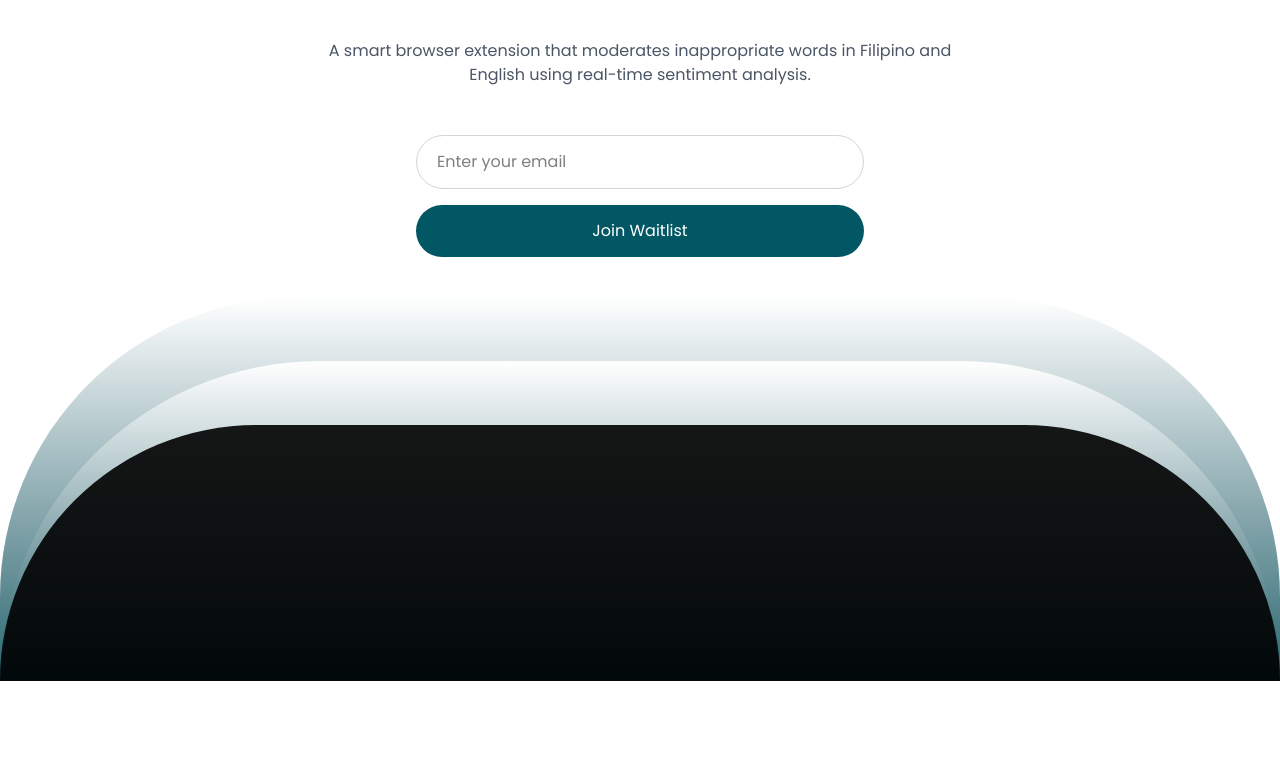
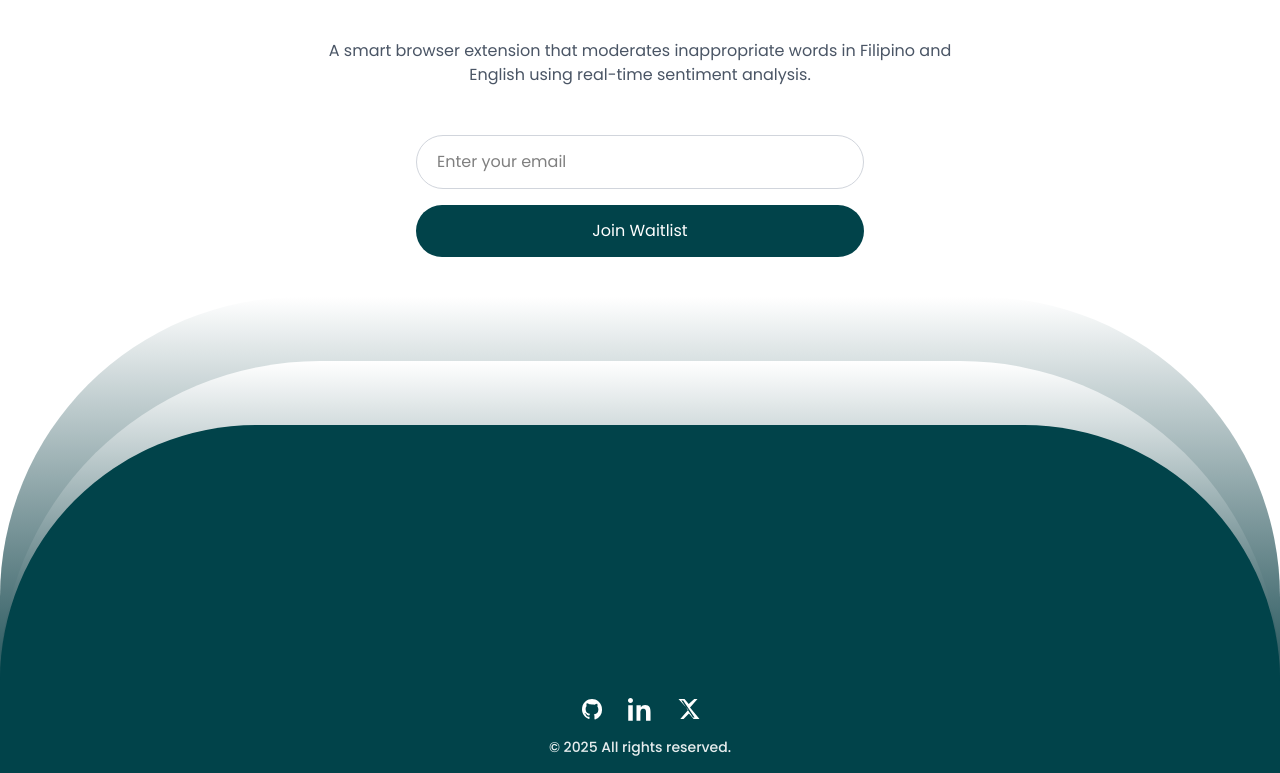
Before and after one commit to yno0/murai-final-ver, a React (Vite) app: page / in a window 1280 px wide. Shown: the part 311-1084 px from the top of the page. Before the commit the page ends 992 px from the top, so only its background shows below. Built offline with nearby package versions, Linux system fonts and the light colour scheme.

Commit message:
update landing logo

```diff
--- a/src/client/pages/Landing.jsx
+++ b/src/client/pages/Landing.jsx
@@ -46,20 +46,20 @@ export default function WaitlistLandingPage() {
                     value={email}
                     onChange={(e) => setEmail(e.target.value)}
                     placeholder="Enter your email"
-                    className="w-full px-5 py-3.5 text-base border border-gray-300 rounded-full focus:outline-none focus:ring-2 focus:ring-[#015763] focus:border-transparent"
+                    className="w-full px-5 py-3.5 text-base border border-gray-300 rounded-full focus:outline-none focus:ring-2 focus:ring-[#01434A] focus:border-transparent"
                   />
                 </div>
                 <button
                   onClick={handleSubmit}
-                  className="w-full bg-[#015763] text-white text-base py-3.5 px-6 rounded-full hover:bg-[#014b56] transition-colors"
+                  className="w-full bg-[#01434A] text-white text-base py-3.5 px-6 rounded-full hover:bg-[#01363D] transition-colors"
                 >
                   Join Waitlist
                 </button>
               </div>
             ) : (
               <div className="max-w-md mx-auto space-y-4">
-                <div className="bg-[#015763]/10 border border-[#015763]/30 rounded-full py-3 px-6">
-                  <p className="text-[#015763] text-base">✓ You're on the waitlist!</p>
+                <div className="bg-[#01434A]/10 border border-[#01434A]/30 rounded-full py-3 px-6">
+                  <p className="text-[#01434A] text-base">✓ You're on the waitlist!</p>
                 </div>
                 <p className="text-gray-600 text-sm">
                   We'll notify you when the extension is ready to download.
@@ -70,16 +70,55 @@ export default function WaitlistLandingPage() {
         </div>
       </section>
 
-      {/* Hero Image Section */}
-      <div className="relative w-full h-96 flex justify-center items-end mb-0 mt-0 z-10 overflow-hidden pointer-events-none">
 
-        {/* Progressive layers all touching the same ground */}
-        {/* Back (tallest) */}
-        <div className="absolute bottom-0 left-0 w-full h-96 rounded-t-[300px] bg-gradient-to-b from-white to-[#015763]/90"></div>
-        {/* Middle (white to teal gradient) */}
-        <div className="absolute bottom-0 left-0 w-full h-80 rounded-t-[350px] bg-gradient-to-b from-white to-[#015763]/80"></div>
-        {/* Front (smallest) */}
-        <div className="absolute bottom-0 left-0 w-full h-64 rounded-t-[400px] bg-black/90"></div>      </div>
+      <div className="relative w-full h-96 flex justify-center items-center overflow-hidden">
+        {/* Progressive mountain layers */}
+        <div className="absolute bottom-0 left-0 w-full h-96 rounded-t-[300px] bg-gradient-to-b from-white to-[#01434A]/90"></div>
+        <div className="absolute bottom-0 left-0 w-full h-80 rounded-t-[350px] bg-gradient-to-b from-white to-[#01434A]/80"></div>
+        <div className="absolute bottom-0 left-0 w-full h-64 rounded-t-[400px] bg-[#01434A]"></div>
+      </div>
+
+      {/* Copyright section */}
+      <div className="w-full bg-[#01434A] text-center">
+        <div className="flex items-center justify-center gap-6 py-4">
+          <a
+            href="https://github.com/"
+            target="_blank"
+            rel="noreferrer"
+            aria-label="GitHub"
+            className="text-white hover:opacity-80 transition-opacity"
+          >
+            <svg xmlns="http://www.w3.org/2000/svg" viewBox="0 0 24 24" fill="currentColor" className="w-6 h-6">
+              <path fillRule="evenodd" d="M12 2C6.477 2 2 6.592 2 12.253c0 4.522 2.865 8.355 6.839 9.709.5.098.682-.221.682-.492 0-.243-.009-.888-.014-1.744-2.782.615-3.37-1.37-3.37-1.37-.455-1.175-1.11-1.488-1.11-1.488-.907-.635.069-.622.069-.622 1.003.072 1.53 1.05 1.53 1.05.892 1.561 2.341 1.11 2.91.849.091-.663.35-1.11.636-1.366-2.222-.257-4.556-1.136-4.556-5.052 0-1.116.387-2.028 1.023-2.744-.103-.258-.444-1.296.097-2.703 0 0 .837-.27 2.744 1.047A9.33 9.33 0 0 1 12 7.51c.848.004 1.704.117 2.502.343 1.906-1.317 2.742-1.047 2.742-1.047.543 1.407.202 2.445.1 2.703.64.716 1.022 1.628 1.022 2.744 0 3.927-2.338 4.792-4.566 5.044.36.322.68.955.68 1.926 0 1.39-.013 2.51-.013 2.852 0 .273.18.593.688.492A10.012 10.012 0 0 0 22 12.253C22 6.592 17.523 2 12 2Z" clipRule="evenodd" />
+            </svg>
+          </a>
+          <a
+            href="https://www.linkedin.com/"
+            target="_blank"
+            rel="noreferrer"
+            aria-label="LinkedIn"
+            className="text-white hover:opacity-80 transition-opacity"
+          >
+            <svg xmlns="http://www.w3.org/2000/svg" viewBox="0 0 24 24" fill="currentColor" className="w-6 h-6">
+              <path d="M4.983 3.5C4.983 4.88 3.88 6 2.5 6S0 4.88 0 3.5 1.12 1 2.5 1s2.483 1.12 2.483 2.5zM.25 8.25h4.5v15.5H.25V8.25zM8.5 8.25h4.31v2.12h.06c.6-1.14 2.07-2.35 4.26-2.35 4.56 0 5.4 3 5.4 6.9v8.83h-4.5v-7.83c0-1.87-.03-4.28-2.61-4.28-2.61 0-3.01 2.04-3.01 4.15v7.96H8.5V8.25z" />
+            </svg>
+          </a>
+          <a
+            href="https://x.com/"
+            target="_blank"
+            rel="noreferrer"
+            aria-label="X"
+            className="text-white hover:opacity-80 transition-opacity"
+          >
+            <svg xmlns="http://www.w3.org/2000/svg" viewBox="0 0 24 24" fill="currentColor" className="w-6 h-6">
+              <path d="M18.244 2H21.5l-7.5 8.57L23.5 22h-5.9l-4.62-5.58L7.56 22H4.3l8.04-9.19L2.5 2h6.03l4.18 5.06L18.24 2h.004zM16.96 20.4h1.64L7.12 3.5H5.38L16.96 20.4z" />
+            </svg>
+          </a>
+        </div>
+        <p className="text-white/90 text-sm font-medium pb-4">© {new Date().getFullYear()} All rights reserved.</p>
+      </div>
+
+
 
 
     </div>
```
